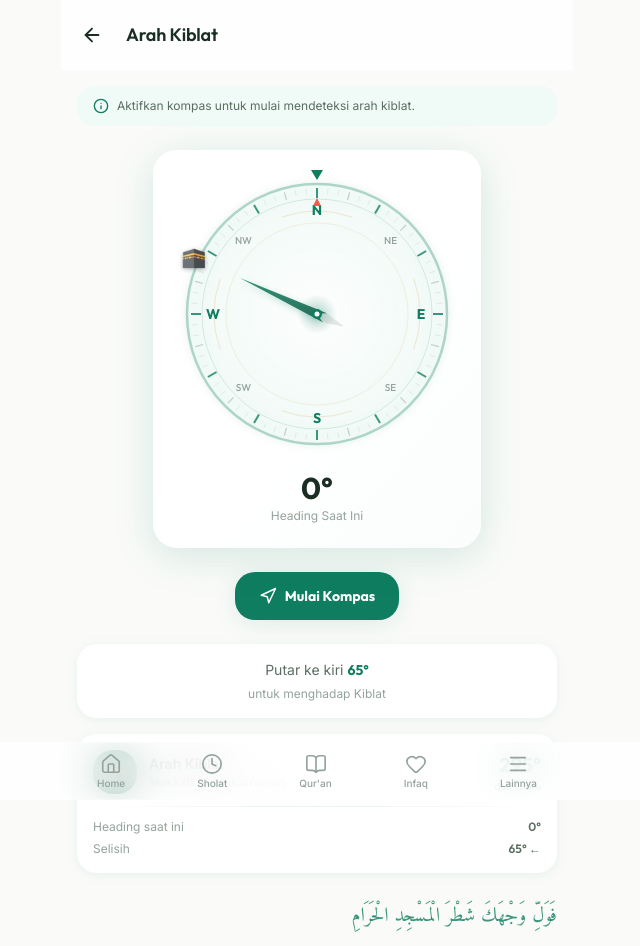
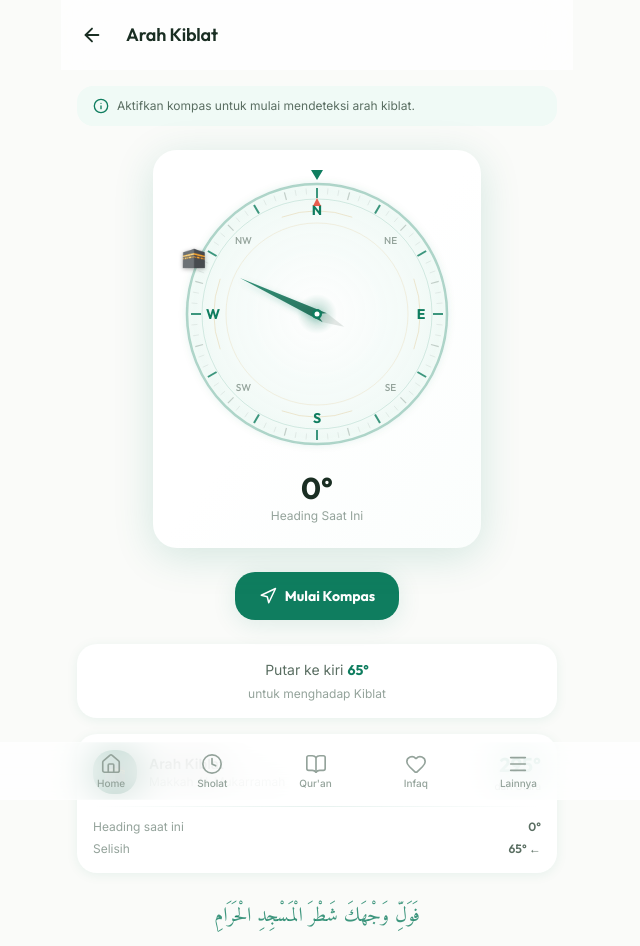
Before and after one commit to Bunstray/MasjidKita, a React (Vite) app: page /qibla in a window 1280 px wide. Shown: the top 946 px of the page, without its empty margins (323-963 px from the left). Built offline with nearby package versions, Linux system fonts and the light colour scheme.

Commit message:
MinorTweak

```diff
--- a/src/pages/Qibla.tsx
+++ b/src/pages/Qibla.tsx
@@ -446,7 +446,7 @@ export default function Qibla() {
           transition={{ delay: 0.7 }}
           className="mt-6 text-center"
         >
-          <p className="arabic-text text-xl text-primary/80" dir="rtl">فَوَلِّ وَجْهَكَ شَطْرَ الْمَسْجِدِ الْحَرَامِ</p>
+          <p className="arabic-text text-xl text-primary/80 text-center" dir="rtl" style={{ textAlign: 'center' }}>فَوَلِّ وَجْهَكَ شَطْرَ الْمَسْجِدِ الْحَرَامِ</p>
           <p className="mt-2 text-xs text-text-muted px-4">
             &ldquo;Maka hadapkanlah wajahmu ke arah Masjidil Haram&rdquo; — QS. Al-Baqarah: 144
           </p>
```
